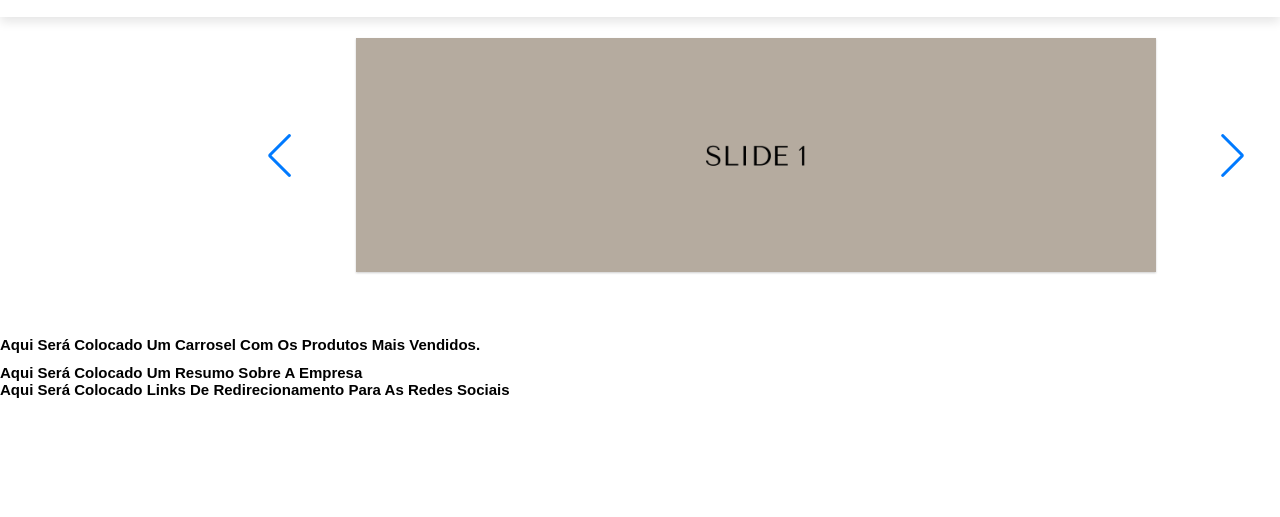
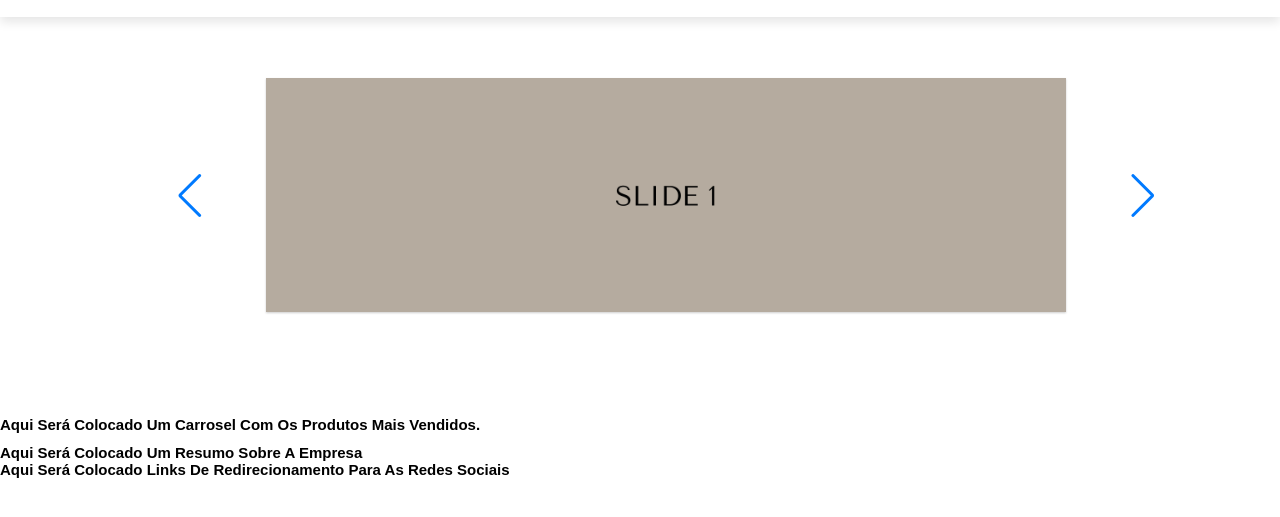
Before and after one commit to mariaeduardamalaquias/bum, a plain HTML site: page festBum/index.html in a window 1280 px wide. Shown: the part 57-574 px from the top of the page. Drawn offline with nearby package versions, Linux system fonts and the light colour scheme; files that its build step writes are made by us from their sources; a script that the page names is missing.

Commit message:
Update style.css

```diff
--- a/festBum/css/style.css
+++ b/festBum/css/style.css
@@ -169,16 +169,17 @@ header .fa-bars {
   }
 
   main {
-    height: 45vh;
+    height: 55vh;
     width: 800%;
     max-width: 1000px;
     display: flex;
     flex-wrap: wrap;
     align-content: center;
     justify-content: center;
-    margin-left: 20%;
-    margin-right: 20%;
+    margin-left: 13%;
+    margin-right: 13%;
   }
+
 
   span {
     font-size: x-large;
```
